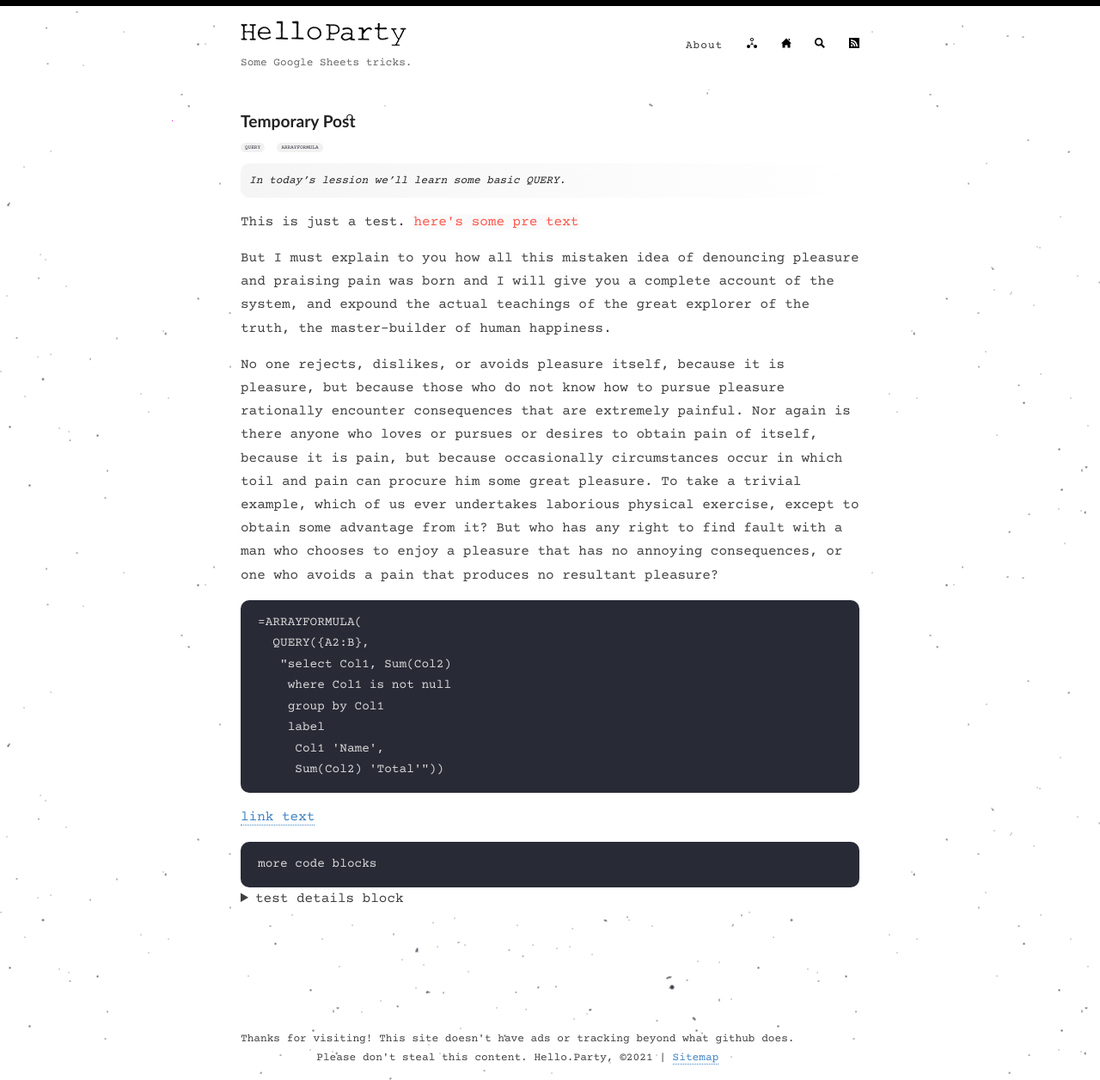
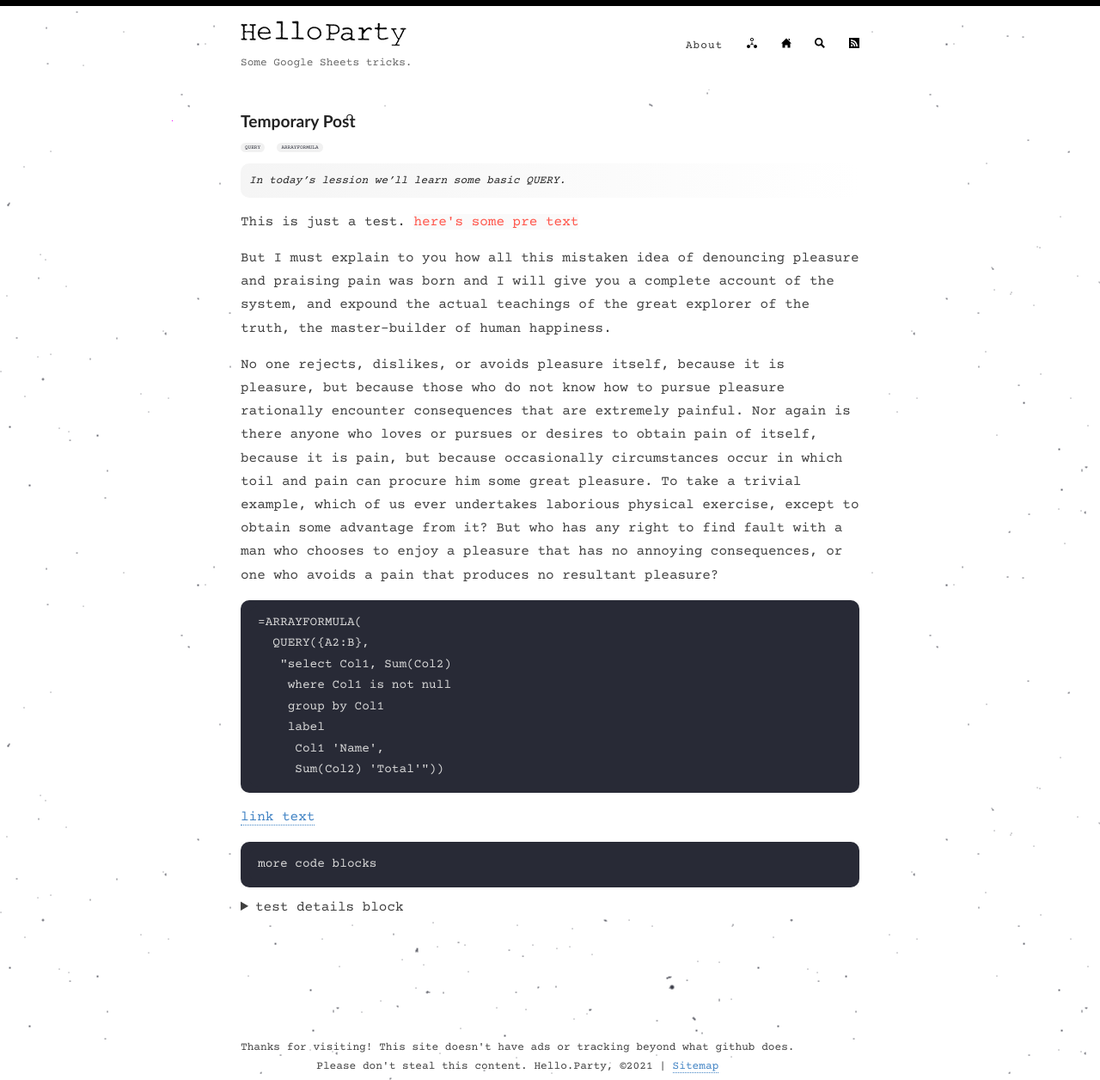
Before and after one commit to hello-party/hello-party-old.github.io, a Jekyll site: the page built from _posts/2021-02-04-hello.md, in a window 1280 px wide. Shown: the whole page at 86% size. Built offline with Jekyll 4.4.1, drawn with Linux system fonts in a browser that asks for light colours.

Commit message:
Update style.scss

```diff
--- a/assets/style.scss
+++ b/assets/style.scss
@@ -148,6 +148,10 @@ div#smallCategories, #smallCategories a {
 
 p {
   margin: 15px 0;
+}
+
+details {
+    padding-top: 10px;
 }
 
 table {
```
